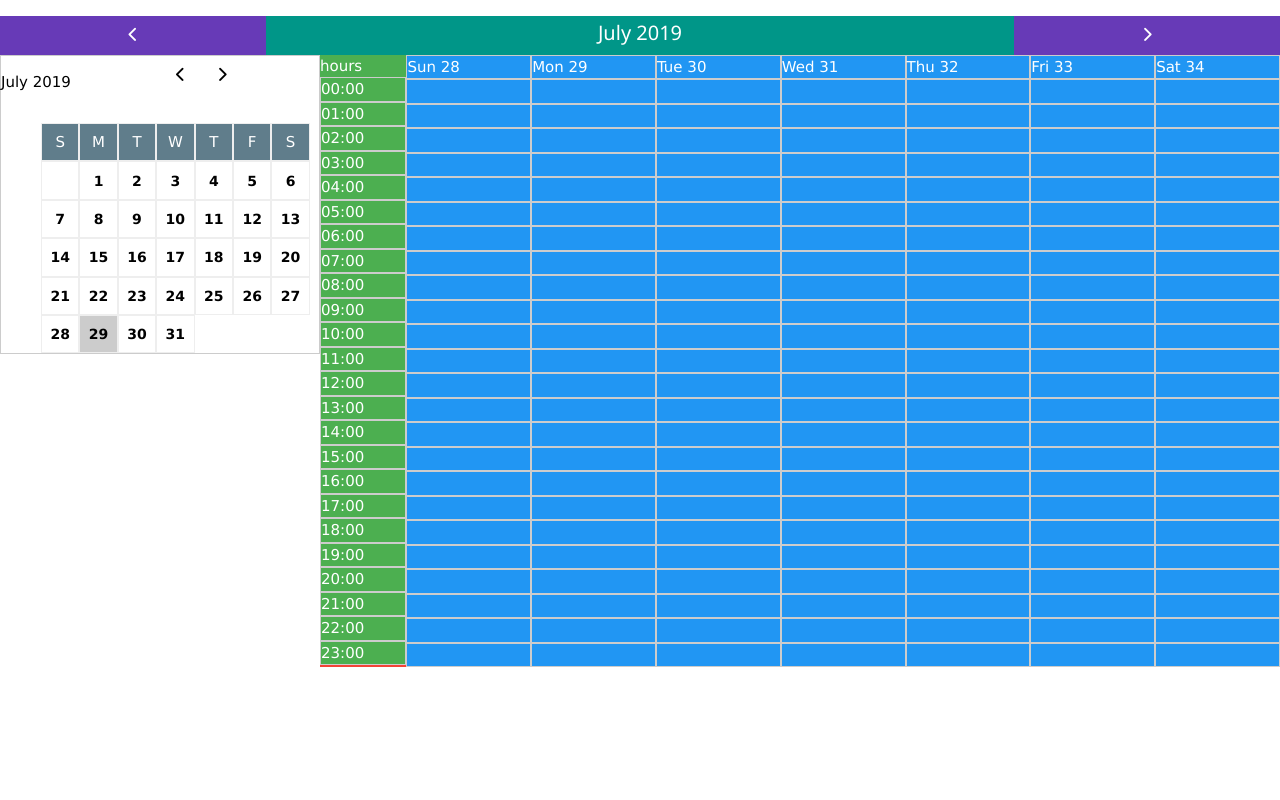
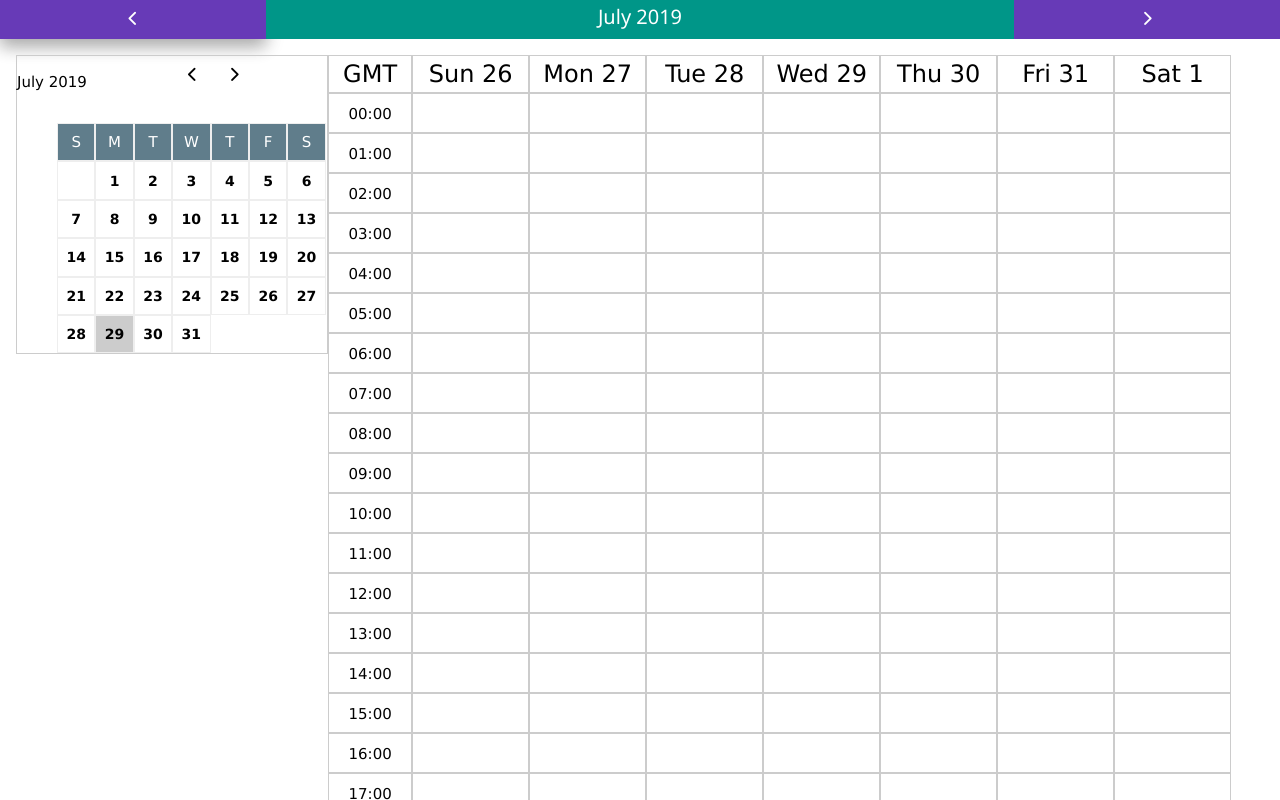
Before and after one commit to GuillaumeDeruwez/agenda, a Vue app: page / in a window 1280 px wide. Shown: the top 800 px of the page. Built offline with nearby package versions, Linux system fonts and the light colour scheme.

Commit message:
beautifying start

```diff
--- a/package.json
+++ b/package.json
@@ -10,6 +10,7 @@
   "dependencies": {
     "core-js": "^2.6.5",
     "moment": "^2.24.0",
+    "moment-timezone": "^0.5.26",
     "vue": "^2.6.10"
   },
   "devDependencies": {
--- a/src/components/HelloWorld.vue
+++ b/src/components/HelloWorld.vue
@@ -1,7 +1,7 @@
 <template lang="html">
   <div class="">
 <!-- top bar -->
-    <div class="w3-cell-row w3-margin-top">
+    <div class="w3-cell-row">
       <div class="w3-cell">
         <button type="button" class="w3-block w3-btn w3-deep-purple" name="button" v-on:click="subtractMonth"><i class="fas fa-chevron-left"></i></button>
       </div>
@@ -14,7 +14,7 @@
     </div>
 <!-- /top bar -->
 <!-- calendar -->
-    <div class="w3-row">
+    <div class="w3-container w3-padding-16">
       <div class="w3-quarter w3-border">
         <div class="w3-row">
           <div class="w3-half">
@@ -37,19 +37,19 @@
       </div>
 <!-- /calendar -->
 <!-- actual agenda -->
-      <div class="w3-rest w3-red">
-        <div class="w3-col w3-green default" style="width:9%">
-          <div class="w3-row">hours</div>
-          <div class="w3-row w3-border" v-for="j in 24" :key="'hour'+j">
+      <div class="w3-rest">
+        <div class="w3-col default" style="width:9%">
+          <div class="w3-row w3-border w3-center w3-xlarge">{{timezone}}</div>
+          <div class="w3-row w3-border w3-center hourHeight" v-for="j in 24" :key="'hour'+j">
             <span v-show="j <=10">0</span>{{j-1}}:00
           </div>
         </div>
-        <div v-for="(day, index) in daysAbrev" :key="'days'+index" class="w3-col w3-blue" style="width:13%">
-          <div class="w3-row w3-border default">
+        <div v-for="(day, index) in daysAbrev" :key="'days'+index" class="w3-col" style="width:12.5%">
+          <div class="w3-row default w3-border w3-center w3-xlarge">
             <span>{{day}} {{numberDaysWeek[index]}}</span>
           </div>
-          <div class="w3-row w3-border pointer" v-for="m in 24" :key="'hour'+m" >
-            <div @click="modalCheck = appointmentInDay(numberDaysWeek[index], m -1)[1]">{{appointmentInDay(numberDaysWeek[index], m -1)[0]}}</div>
+          <div class="w3-row pointer hourHeight appointPad" v-for="m in 24" :key="'hour'+m" @click="modalCheck = appointmentInDay(numberDaysWeek[index], m -1)[1]" :class="{'w3-blue w3-border-left':appointmentInDay(numberDaysWeek[index], m -1)[1] !== 'new', 'w3-border':appointmentInDay(numberDaysWeek[index], m -1)[1] == 'new'}">
+              {{appointmentInDay(numberDaysWeek[index], m -1)[0]}}
           </div>
         </div>
       </div>
@@ -61,25 +61,27 @@
         <div class="w3-container">
           <span class="w3-button w3-display-topright" @click="modalCheck = 'empty'">&times;</span>
           <form @submit.prevent="appointmentToJson(modalCheck)">
-            <input type="text" readonly @click="calendModal = 1" v-bind:placeholder="datevalue"/>
-            <select v-model.number="startHour" required>
+            <div class="w3-row">
+              <input type="text" v-model="appointmentDesc" placeholder="Add a title" required class="w3-input w3-center w3-bottombar w3-border-blue w3-section w3-round"/>
+            </div>
+            <div class="w3-row">
+              <input type="text" readonly @click="calendModal = 1" v-bind:placeholder="datevalue" class="w3-input w3-border w3-quarter"/>
+              <select v-model.number="startHour" required class="w3-select w3-border w3-quarter">
                 <option disabled value="">Select start hour</option>
                 <option v-for="hs in 24" :key="'selecthourstart'+hs" v-bind:value="hs-1"><span v-show="hs<=10">0</span>{{hs - 1}}:00</option>
               </select>
-            <select v-model.number="endHour">
+              <select v-model.number="endHour" class="w3-select w3-quarter w3-border">
                 <option disabled value="">Select end hour</option>
                 <option v-for="he in 24" :key="'selecthourend'+he" v-bind:value="he-1"><span v-show="he<=10">0</span>{{he - 1}}:00</option>
               </select>
-            <input type="text" readonly @click="calendModal = 2" v-bind:placeholder="datevalue2"/>
-            <div>
-              <input type="text" v-model="appointmentDesc" placeholder="add a title" required/>
+              <input type="text" readonly @click="calendModal = 2" v-bind:placeholder="datevalue2" class="w3-input w3-border w3-quarter"/>
             </div>
-            <div v-if="modalCheck == 'new'">
-              <button type="submit" class="w3-btn">Submit</button>
+            <div v-if="modalCheck == 'new'" class="w3-section">
+              <button type="submit" class="w3-btn w3-blue w3-right w3-margin-bottom">Submit</button>
             </div>
-            <div v-else>
-              <button type="submit" class="w3-btn">Edit</button>
-              <button class="w3-btn" @click="deleteAppointment(modalCheck)">Delete</button>
+            <div v-else class="w3-section">
+              <button class="w3-btn w3-red w3-right w3-margin-bottom" @click="deleteAppointment(modalCheck)"><i class="far fa-trash-alt"></i></button>
+              <button type="submit" class="w3-btn w3-blue w3-right w3-margin-bottom">Edit</button>
             </div>
           </form>
         </div>
@@ -119,11 +121,14 @@
 
 <script>
 import moment from "moment";
+import momentTimezone from 'moment-timezone';
+
 export default {
   name: "HelloWorld",
   data() {
     return {
       today: moment(),
+      timezone: momentTimezone.tz(momentTimezone.tz.guess()).zoneName(),
       dateContext: moment(),
       dateContext2: moment(),
       dateModal: moment(),
@@ -192,16 +197,14 @@ export default {
       return this.today.format("Y");
     },
     numberDaysWeek() {
-      var numberUsed = this.dateContext.day();
-      let a = this.dateContext.clone().date() - numberUsed;
-      let b = this.dateContext.clone().date() - numberUsed + 1;
-      let c = this.dateContext.clone().date() - numberUsed + 2;
-      let d = this.dateContext.clone().date() - numberUsed + 3;
-      let e = this.dateContext.clone().date() - numberUsed + 4;
-      let f = this.dateContext.clone().date() - numberUsed + 5;
-      let g = this.dateContext.clone().date() - numberUsed + 6;
+      let a = this.dateContext.clone().subtract(3, "days").date();
+      let b = this.dateContext.clone().subtract(2, "days").date();
+      let c = this.dateContext.clone().subtract(1, "days").date();
+      let d = this.dateContext.clone().date();
+      let e = this.dateContext.clone().add(1, "days").date();
+      let f = this.dateContext.clone().add(2, "days").date();
+      let g = this.dateContext.clone().add(3, "days").date();
       let result = [a, b, c, d, e, f, g];
-      result.sort();
       return result;
     },
     datevalue() {
@@ -272,22 +275,30 @@ export default {
            }
            else {
              if(moment(element.date).isSame(element.dateEnd, "day")) {
+               if(actualdate.isSame(element.date, "day") && hour == element.startHour) {
+                 result = element.title;
+               }
                if(actualdate.isSame(element.date, "day") && hour >= element.startHour && element.endHour >= hour) {
-                 result = element.title;
                  modalCheckValue = index;
                }
              }
              else {
+               if(actualdate.isSame(element.date, "day") && hour == element.startHour) {
+                 result = element.title;
+               }
                if(actualdate.isSame(element.date, "day") && hour >= element.startHour) {
-                 result = element.title;
                  modalCheckValue = index;
                }
+               if(actualdate.isBetween(element.date, element.dateEnd) && hour == 0) {
+                 result = element.title;
+               }
                if(actualdate.isBetween(element.date, element.dateEnd)) {
-                 result = element.title;
                  modalCheckValue = index;
                }
+               if(actualdate.isSame(element.dateEnd, "day") && hour == 0) {
+                 result = element.title;
+               }
                if(actualdate.isSame(element.dateEnd, "day") && hour <= element.endHour) {
-                 result = element.title;
                  modalCheckValue = index;
                }
              }
@@ -301,6 +312,9 @@ export default {
       let appointments = this.appointmentsList;
       appointments.splice(modalCase, 1);
       this.modalCheck = 'empty';
+      let appointmentJson = JSON.stringify(appointments);
+      localStorage.setItem("testJson", appointmentJson);
+      this.JsontoData();
     }
   },
   created() {
@@ -357,4 +371,11 @@ div:empty,
 #id01, #id02 {
   display: block;
 }
+.hourHeight {
+  height: 5vh;
+  line-height: 5vh;
+}
+.appointPad {
+  padding-left: 8px;
+}
 </style>
```
Also changed, not shown: 1 other file (tests, documents, lock files or other folders). Lines whose indentation alone changed are shown as unchanged.
